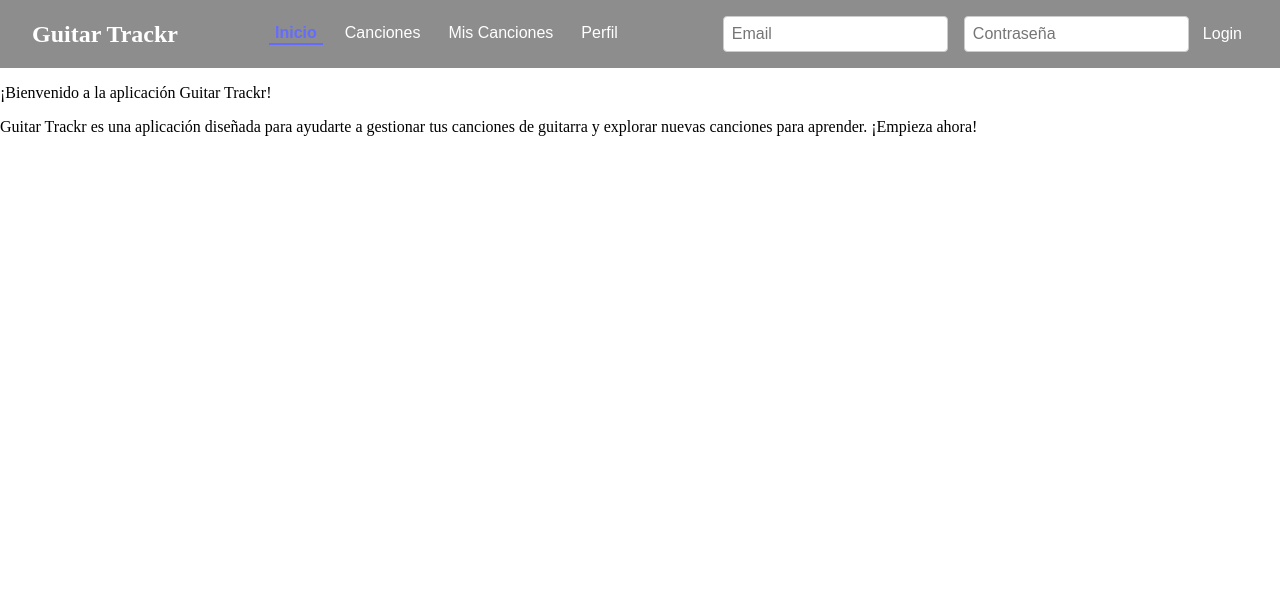
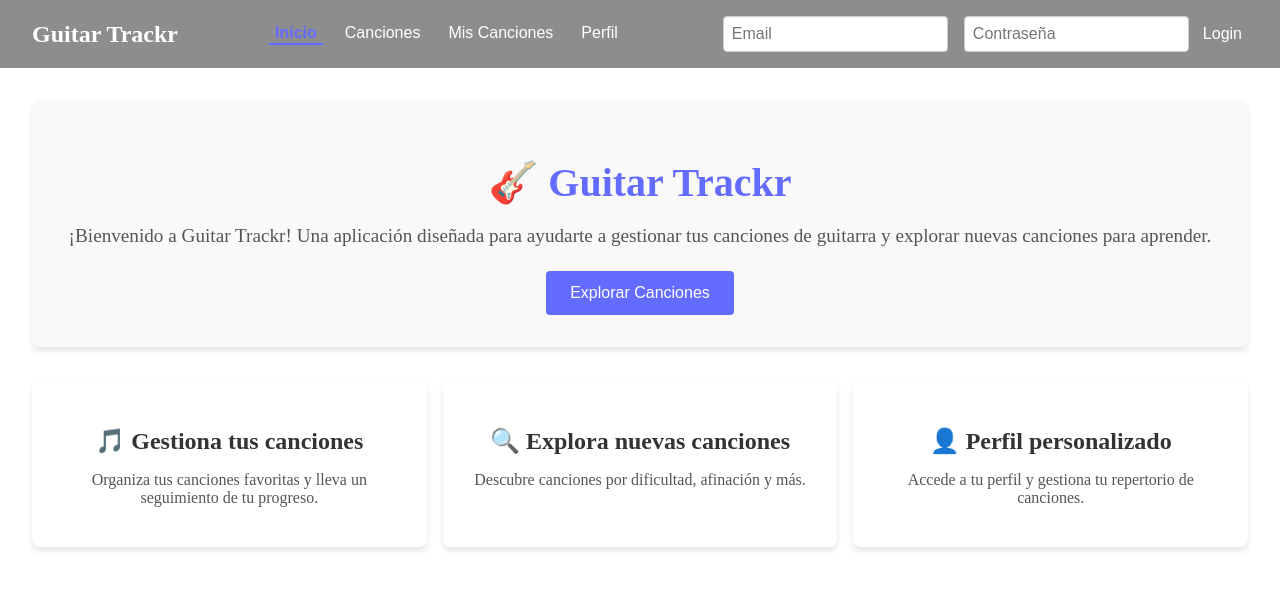
Before and after one commit to darroyo083/guitar-trackr-react, a React (Vite) app: page / in a window 1280 px wide. Shown: the top 590 px of the page. Built offline with nearby package versions, Linux system fonts and the light colour scheme.

Commit message:
Mejora interfaz pagina inicial

```diff
--- a/src/App.css
+++ b/src/App.css
@@ -1,42 +1,65 @@
-/* #root {
-  max-width: 1280px;
-  margin: 0 auto;
+.home-container {
   padding: 2rem;
   text-align: center;
 }
 
-.logo {
-  height: 6em;
-  padding: 1.5em;
-  will-change: filter;
-  transition: filter 300ms;
-}
-.logo:hover {
-  filter: drop-shadow(0 0 2em #646cffaa);
-}
-.logo.react:hover {
-  filter: drop-shadow(0 0 2em #61dafbaa);
+.home-hero {
+  background-color: #f9f9f9;
+  padding: 2rem;
+  border-radius: 8px;
+  box-shadow: 0 4px 6px rgba(0, 0, 0, 0.1);
+  margin-bottom: 2rem;
 }
 
-@keyframes logo-spin {
-  from {
-    transform: rotate(0deg);
-  }
-  to {
-    transform: rotate(360deg);
-  }
+.home-hero h1 {
+  font-size: 2.5rem;
+  color: #646cff;
+  margin-bottom: 1rem;
 }
 
-@media (prefers-reduced-motion: no-preference) {
-  a:nth-of-type(2) .logo {
-    animation: logo-spin infinite 20s linear;
-  }
+.home-hero p {
+  font-size: 1.2rem;
+  color: #555;
+  margin-bottom: 1.5rem;
 }
 
-.card {
-  padding: 2em;
+.cta-button {
+  padding: 0.8rem 1.5rem;
+  background-color: #646cff;
+  color: white;
+  border: none;
+  border-radius: 4px;
+  font-size: 1rem;
+  cursor: pointer;
+  transition: background-color 0.3s;
 }
 
-.read-the-docs {
-  color: #888;
-} */
+.cta-button:hover {
+  background-color: #535bf2;
+}
+
+.home-features {
+  display: flex;
+  justify-content: space-around;
+  gap: 1rem;
+}
+
+.feature-card {
+  background-color: white;
+  padding: 1.5rem;
+  border-radius: 8px;
+  box-shadow: 0 4px 6px rgba(0, 0, 0, 0.1);
+  flex: 1;
+  text-align: center;
+}
+
+.feature-card h3 {
+  font-size: 1.5rem;
+  color: #333;
+  margin-bottom: 1rem;
+}
+
+.feature-card p {
+  font-size: 1rem;
+  color: #555;
+}
--- a/src/App.jsx
+++ b/src/App.jsx
@@ -6,26 +6,44 @@ import Profile from './components/profile/Profile';
 import MySongs from './components/mySongs/MySongs';
 import { AppProvider, AppContext } from './context/AppContext';
 import { useContext } from 'react';
+import "./App.css";
 
 function AppContent() {
-  const { activeSection } = useContext(AppContext);
+  const { activeSection, setActiveSection } = useContext(AppContext);
 
   return (
     <div>
       <Navbar />
       <Header />
       {activeSection === 'home' && (
-        <div>
-          <p>¡Bienvenido a la aplicación Guitar Trackr!</p>
-          <p>
-            Guitar Trackr es una aplicación diseñada para ayudarte a gestionar tus canciones de guitarra
-            y explorar nuevas canciones para aprender. ¡Empieza ahora!
-          </p>
+        <div className="home-container">
+          <div className="home-hero">
+            <h1>🎸 Guitar Trackr</h1>
+            <p>
+              ¡Bienvenido a Guitar Trackr! Una aplicación diseñada para ayudarte a gestionar tus canciones de guitarra
+              y explorar nuevas canciones para aprender.
+            </p>
+            <button className="cta-button" onClick={() => setActiveSection('songs')}>
+              Explorar Canciones
+            </button>
+          </div>
+          <div className="home-features">
+            <div className="feature-card">
+              <h3>🎵 Gestiona tus canciones</h3>
+              <p>Organiza tus canciones favoritas y lleva un seguimiento de tu progreso.</p>
+            </div>
+            <div className="feature-card">
+              <h3>🔍 Explora nuevas canciones</h3>
+              <p>Descubre canciones por dificultad, afinación y más.</p>
+            </div>
+            <div className="feature-card">
+              <h3>👤 Perfil personalizado</h3>
+              <p>Accede a tu perfil y gestiona tu repertorio de canciones.</p>
+            </div>
+          </div>
         </div>
       )}
-      {activeSection === 'songs' &&
-          <SongList />
-      }
+      {activeSection === 'songs' && <SongList />}
       {activeSection === 'my-songs' && <MySongs />}
       {activeSection === 'profile' && <Profile />}
     </div>
```
